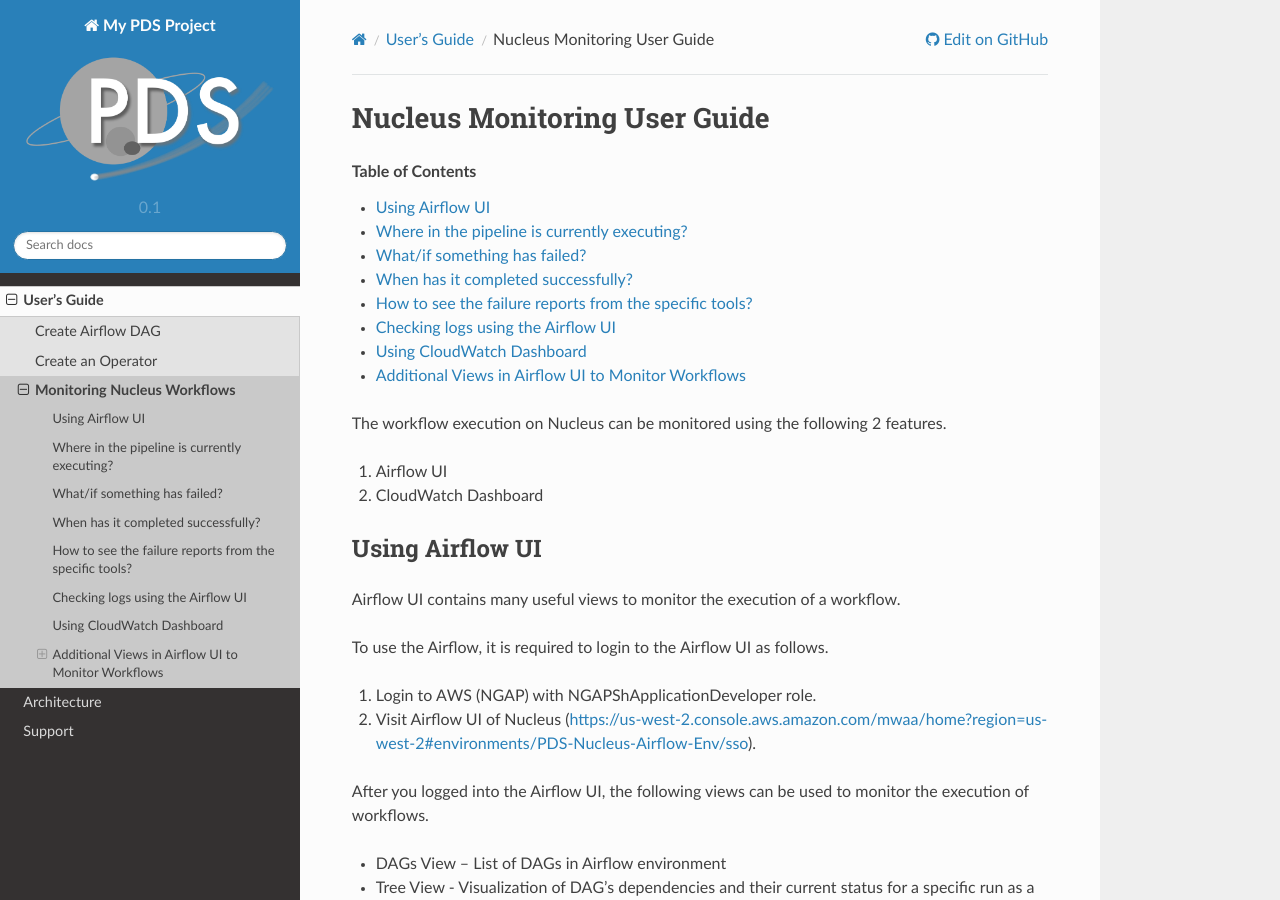
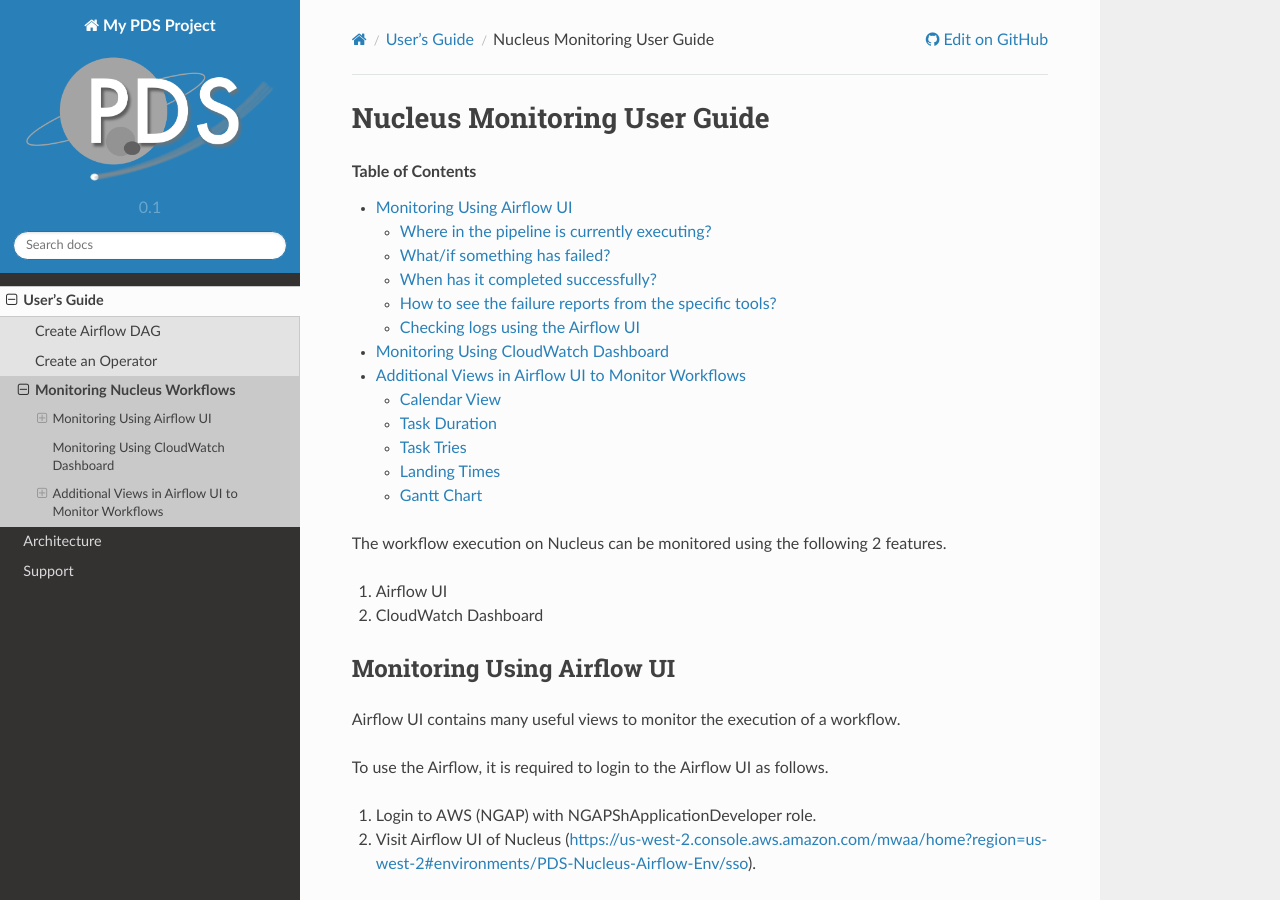
Before and after one commit to NASA-PDS/nucleus, a Sphinx documentation site: the page built from docs/source/tutorial/monitoring_workflows.rst, in a window 1280 px wide and 900 px high. Built offline with Sphinx 7.4.7 and the Read the Docs theme 2.0.0, drawn with Linux system fonts in a browser that asks for light colours; some of the changed text lies outside the part shown.

Commit message:
UPDATE Text formatting of Nucleus Monitoring User Guide
Refer to the task NASA-PDS/nucleus#23

```diff
--- a/docs/source/tutorial/monitoring_workflows.rst
+++ b/docs/source/tutorial/monitoring_workflows.rst
@@ -12,9 +11,8 @@
 1. Airflow UI
 2. CloudWatch Dashboard
 
------------------
-Using Airflow UI
------------------
+Monitoring Using Airflow UI
+----------------------------
 
 Airflow UI contains many useful views to monitor the execution of a workflow.
 
@@ -38,9 +36,9 @@
 
 |
 
----------------------------------------------
+
 Where in the pipeline is currently executing?
----------------------------------------------
+~~~~~~~~~~~~~~~~~~~~~~~~~~~~~~~~~~~~~~~~~~~~~
 
 The Graph view or Tree view can be used to check the progress of a workflow as shown in the following screenshots.
 
@@ -74,9 +72,8 @@
 
 |
 
-------------------------------
 What/if something has failed?
-------------------------------
+~~~~~~~~~~~~~~~~~~~~~~~~~~~~~~
 
 If a task is failed, then it will be marked in red color in Grid view and Tree view. The following screenshot shows an example for a failed task (Execute_Integration_Tests).
 
@@ -86,23 +83,27 @@
 
 |
 
------------------------------------
 When has it completed successfully?
------------------------------------
+~~~~~~~~~~~~~~~~~~~~~~~~~~~~~~~~~~~
 
 If a workflow is completed successfully, all tasks of the workflow will appear in dark green color as shown in the following screenshot.
 
 .. image:: ../_static/images/airflow_successful_workflow_graph_view.png
   :alt: Airflow Successful Workflow in Graph View
 
+|
+
 Please note that in the following screenshot, only the second execution tree from the left is successful.
 
 .. image:: ../_static/images/airflow_successful_workflow_tree_view.png
   :alt: Airflow Successful Workflow in Tree View
 
+|
+
 .. note::
 
     It is possible to write a DAG (workflow) in such a way, that the last task of the workflow can be successful, only if all the parent tasks are successful by using a trigger rule called `all_success` in the DAG python file. This is the default trigger rule.
+
 
 .. code-block::
 
@@ -128,9 +129,8 @@
 
 |
 
--------------------------------------------------------
 How to see the failure reports from the specific tools?
--------------------------------------------------------
+~~~~~~~~~~~~~~~~~~~~~~~~~~~~~~~~~~~~~~~~~~~~~~~~~~~~~~~
 
 If there is a failed tasks there are 2 ways to check the logs coming from the task.
 
@@ -139,9 +139,8 @@
 
 |
 
-----------------------------------
 Checking logs using the Airflow UI
-----------------------------------
+~~~~~~~~~~~~~~~~~~~~~~~~~~~~~~~~~~
 
 It is possible to check an overview of logs by clicking on the failed task in Grid view or Tree view as shown in the following screenshots.
 
@@ -166,9 +165,8 @@
 
 |
 
---------------------------
-Using CloudWatch Dashboard
---------------------------
+Monitoring Using CloudWatch Dashboard
+-------------------------------------
 
 Most of the Nucleus components and tasks produce CloudWatch logs. These logs are stored in CloudWatch log groups. The CloudWatch dashboard is used to see these logs. Each PDS Node has a CloudWatch Dashboard specific to that Node.
 
@@ -191,14 +189,13 @@
 
 |
 
-----------------------------------------------------
 Additional Views in Airflow UI to Monitor Workflows
 ----------------------------------------------------
 
 In addition to the Airflow Views explained above, following Airflow Views can be also used to monitor workflows.
 
 Calendar View
-=============
+~~~~~~~~~~~~~
 An overview of your entire DAG’s history over months, or years.
 
 .. image:: ../_static/images/airflow_calender_view.png
@@ -207,7 +204,7 @@
 |
 
 Task Duration
-=============
+~~~~~~~~~~~~~
 The duration of different tasks over the past N runs.
 
 .. image:: ../_static/images/airflow_task_duration_view.png
@@ -216,7 +213,7 @@
 |
 
 Task Tries
-==========
+~~~~~~~~~~
 Shows a line graph of the number of tries for each task in a DAG run over time.
 
 .. image:: ../_static/images/airflow_task_tries_view.png
@@ -225,7 +222,7 @@
 |
 
 Landing Times
-=============
+~~~~~~~~~~~~~
 Airflow landing times are calculated from the task’s scheduled time to the time the task finishes, either with success or another state.
 
 .. image:: ../_static/images/airflow_landing_times_view.png
@@ -234,7 +231,7 @@
 |
 
 Gantt Chart
-===========
+~~~~~~~~~~~
 Provides a way to analyze task durations and overlaps.
 
 .. image:: ../_static/images/airflow_gantt_view.png
```
Also changed, not shown: other parts of docs/source/tutorial/monitoring_workflows.rst (+1 -2 lines).
